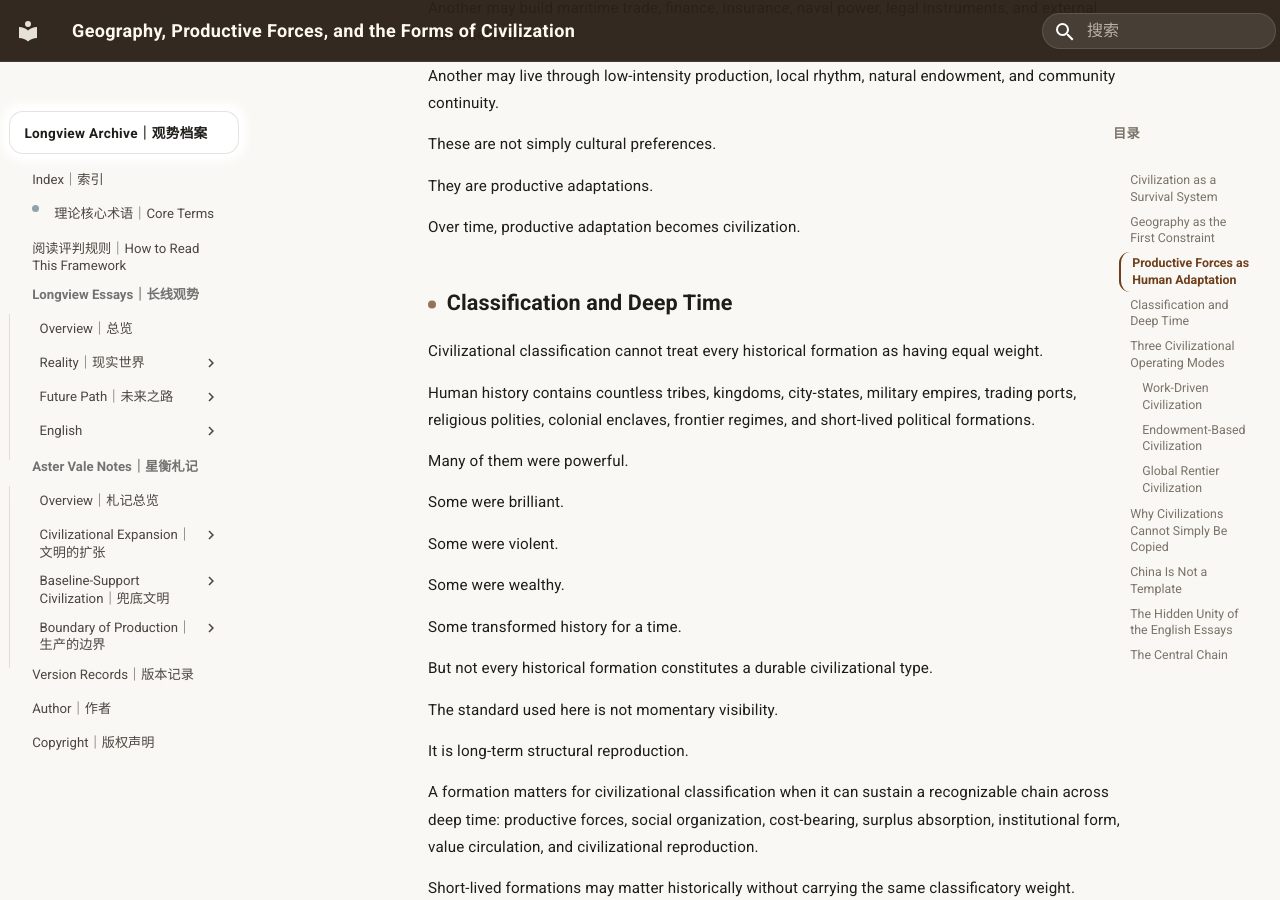
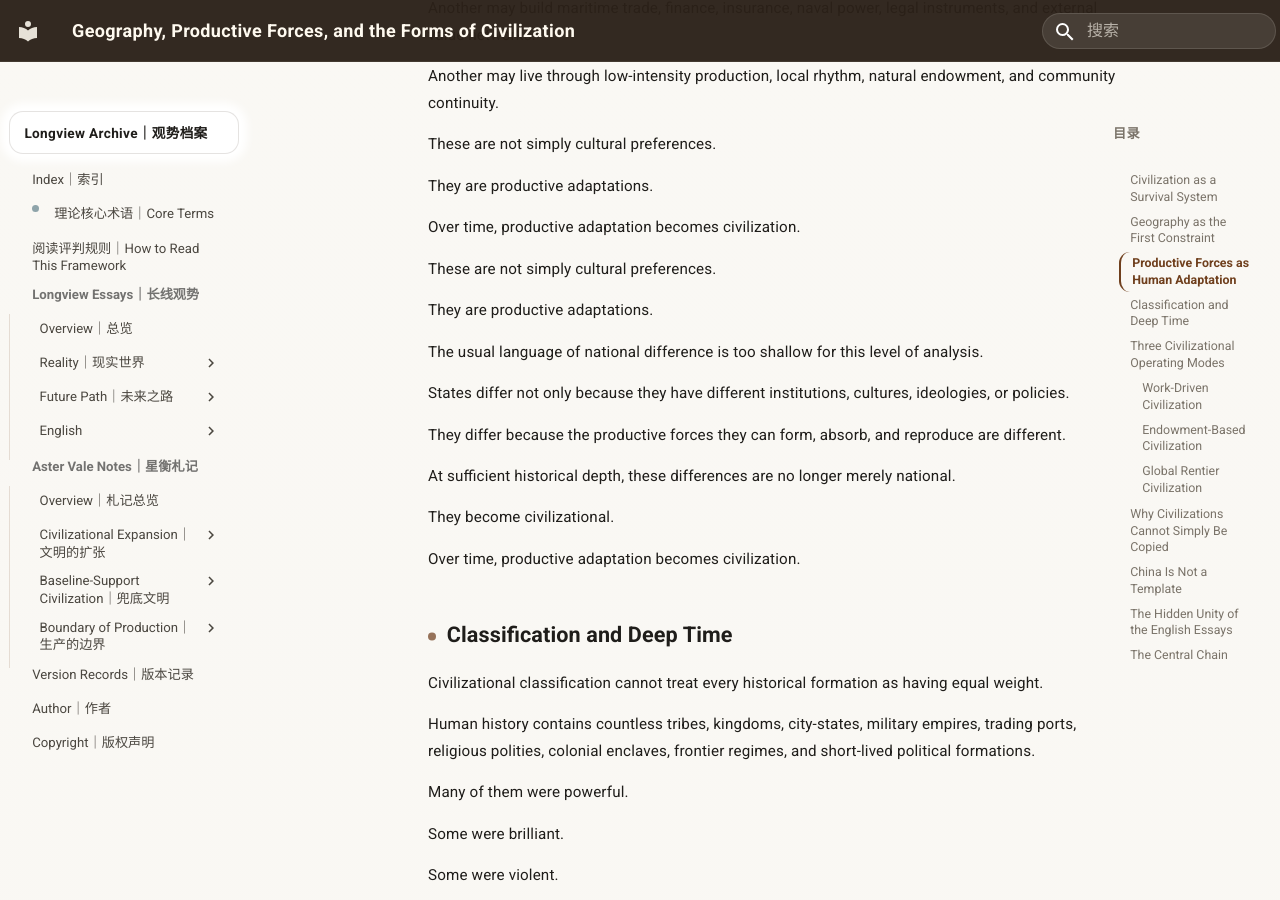
Before and after one commit to guanshi1688/longview-archive, an MkDocs documentation site: the page built from docs/essays/english/geography-productive-forces-and-civilization.md, in a window 1280 px wide and 900 px high, scrolled down 7213 px. Built offline with MkDocs 1.6.1 and Material for MkDocs 9.7.7, drawn with Linux system fonts in a browser that asks for light colours.

Commit message:
Update geography-productive-forces-and-civilization.md

```diff
--- a/docs/essays/english/geography-productive-forces-and-civilization.md
+++ b/docs/essays/english/geography-productive-forces-and-civilization.md
@@ -293,6 +293,22 @@ Another may live through low-intensity production, local rhythm, natural endowme
 These are not simply cultural preferences.
 
 They are productive adaptations.
+
+Over time, productive adaptation becomes civilization.
+
+These are not simply cultural preferences.
+
+They are productive adaptations.
+
+The usual language of national difference is too shallow for this level of analysis.
+
+States differ not only because they have different institutions, cultures, ideologies, or policies.
+
+They differ because the productive forces they can form, absorb, and reproduce are different.
+
+At sufficient historical depth, these differences are no longer merely national.
+
+They become civilizational.
 
 Over time, productive adaptation becomes civilization.
 
```
